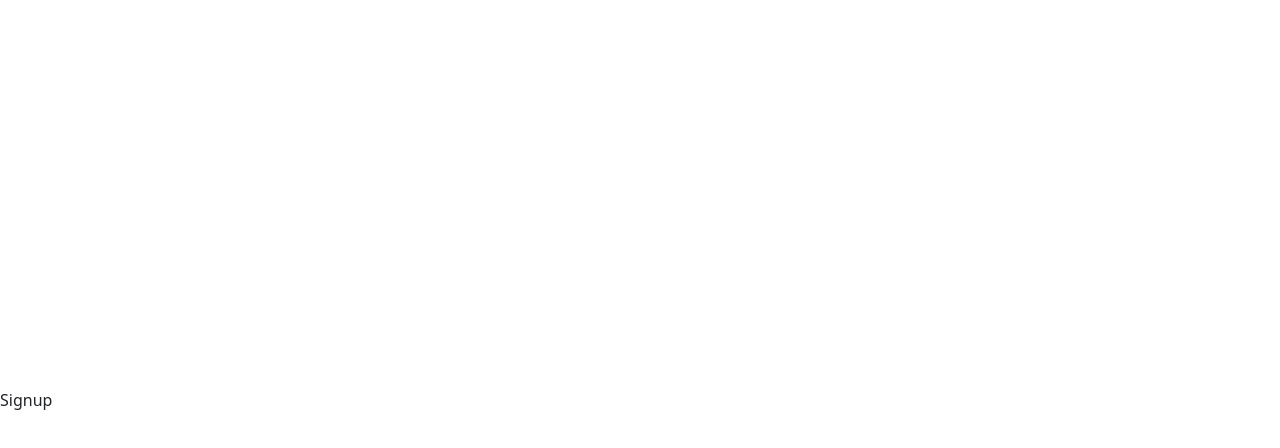
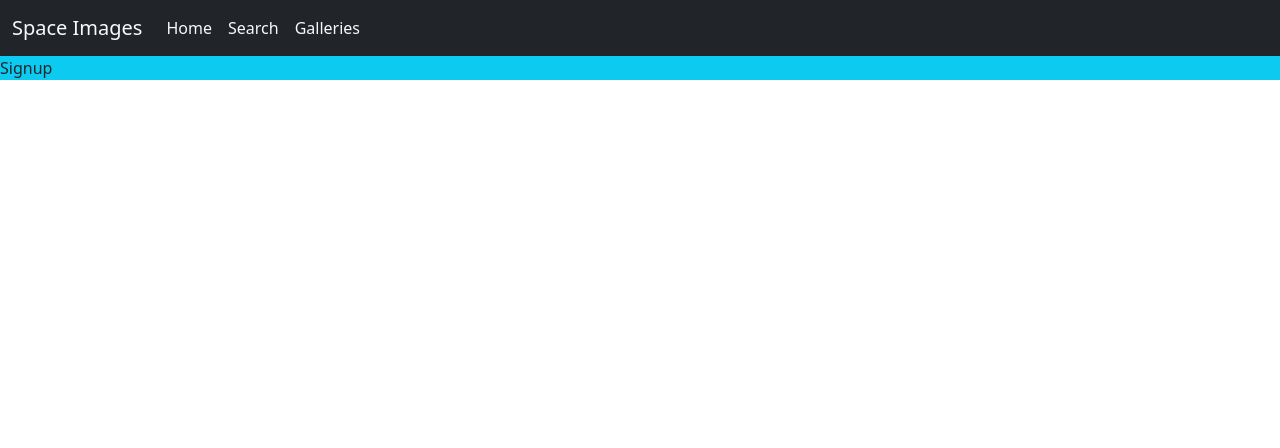
Before and after one commit to seanxbrown/space-image-app, a React (Vite) app: page /space-image-app/signup in a window 1280 px wide. Shown: the top 448 px of the page. Built offline with nearby package versions, Linux system fonts and the light colour scheme.

Commit message:
Feat: add navbar

```diff
--- a/src/App.tsx
+++ b/src/App.tsx
@@ -1,15 +1,17 @@
-import { BrowserRouter as Router, Routes, Route, Link } from "react-router-dom"
+import { BrowserRouter as Router, Routes, Route } from "react-router-dom"
 import { Homepage } from "./pages/Homepage/Homepage"
 import { Login } from "./pages/Login/Login"
 import { Signup } from "./pages/Signup/Signup"
 import { Search } from "./pages/Search/Search"
 import { Galleries } from "./pages/Galleries/Galleries"
+import { Navigation } from "./components/Navigation/Navigation"
 
 function App() {
 
   return (
     <Router>
-        <div className="App">
+        <div className="bg-info">
+          <Navigation />
           <Routes>
             <Route path="/space-image-app" element={<Homepage />} />
             <Route path="/space-image-app/login" element={<Login />} />
--- /dev/null
+++ b/src/components/Navigation/Navigation.tsx
@@ -0,0 +1,19 @@
+import { Navbar, Nav, Container } from "react-bootstrap"
+
+export const Navigation = () => {
+  return (
+    <Navbar bg="dark" expand="lg">
+        <Container fluid>
+            <Navbar.Brand className="text-light">Space Images</Navbar.Brand>
+            <Navbar.Toggle aria-controls="navbar-nav" />
+            <Navbar.Collapse id="navbar-nav">
+                <Nav>
+                    <Nav.Link className="text-light" href="/space-image-app/">Home</Nav.Link>
+                    <Nav.Link className="text-light" href="/space-image-app/search">Search</Nav.Link>
+                    <Nav.Link className="text-light" href="/space-image-app/galleries">Galleries</Nav.Link>
+                </Nav>
+            </Navbar.Collapse>
+        </Container>
+    </Navbar>
+  )
+}
--- a/src/main.tsx
+++ b/src/main.tsx
@@ -1,7 +1,6 @@
 import React from 'react'
 import ReactDOM from 'react-dom/client'
 import App from './App'
-import './index.css'
 
 ReactDOM.createRoot(document.getElementById('root') as HTMLElement).render(
   <React.StrictMode>
```
Also changed, not shown: 1 other file (tests, documents, lock files or other folders).
